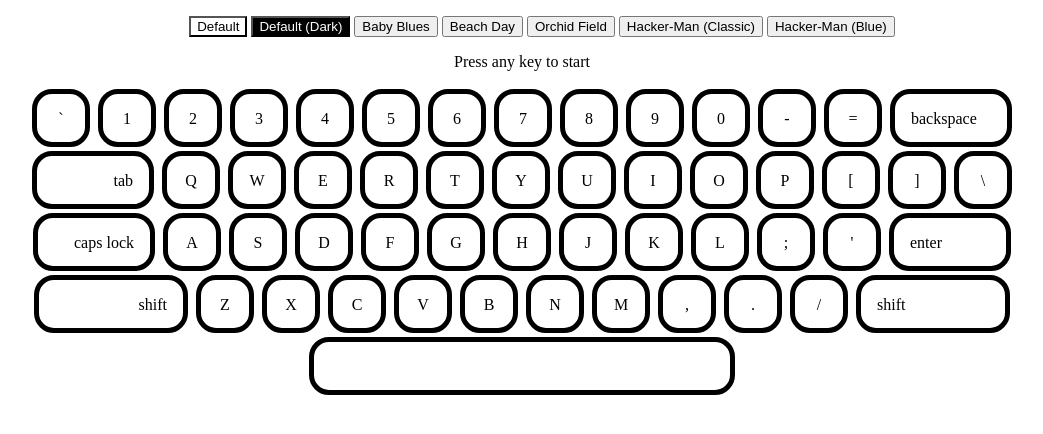
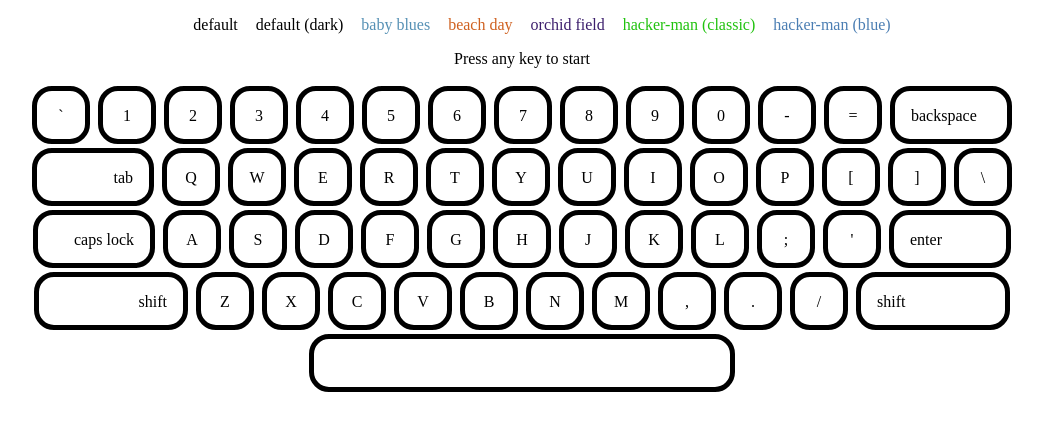
Before and after one commit to ari-gaskins/Pretty_Keyboard, a plain HTML site: page index.html in a window 1280 px wide. Shown: the whole page, without its empty margins (118-1161 px from the left). Drawn offline with Linux system fonts and the light colour scheme.

Commit message:
setup "buttons" for color palettes

```diff
--- a/index.html
+++ b/index.html
@@ -10,19 +10,19 @@
     <body>
         <ul id="colors">
             <!--default is black and white-->
-            <li><button id="default">Default</button></li>
+            <li><a href="" id="default">default</a></li>
             <!--dark mode default-->
-            <li><button id="default-dark">Default (Dark)</button></li>
+            <li><a href="" id="default-dark">default (dark)</a></li>
             <!--color palette #645-->
-            <li><button id="baby-blues">Baby Blues</button></li>
+            <li><a href="" id="baby-blues">baby blues</a></li>
             <!--color palette #425-->
-            <li><button id="beach-day">Beach Day</button></li>
+            <li><a href="" id="beach-day">beach day</a></li>
             <!--color palette #544-->
-            <li><button id="orchid-field">Orchid Field</button></li>
+            <li><a href="" id="orchid-field">orchid field</a></li>
             <!--black and neon green-->
-            <li><button id="hacker-man-classic">Hacker-Man (Classic)</button></li>
+            <li><a href="" id="hacker-man-classic">hacker-man (classic)</a></li>
             <!--dark blue and neon light blue-->
-            <li><button id="hacker-man-blue">Hacker-Man (Blue)</button></li>
+            <li><a href="" id="hacker-man-blue">hacker-man (blue)</a></li>
         </ul>
         <p id="type-test">Press any key to start</p>
         <div id="keyboard">
--- a/styles.css
+++ b/styles.css
@@ -46,17 +46,95 @@ li {
     display: inline;
 }
 
-#default {
+#default, #default-dark {
     color: #000000;
-    background-color: #ffffff;
+    padding: 5px;
+    margin: 2px;
+    text-decoration: none;
 }
 
-#default-dark {
+#default:hover, #default:focus {
+    background-color: #ffffff;
+    border: 2px solid #000000;
+    border-radius: 5px;
+}
+
+#default-dark:hover, #default-dark:focus {
     color: #ffffff;
     background-color: #000000;
+    border: 2px solid #000000;
+    border-radius: 5px;
 }
 
+#baby-blues {
+    color: #5590b4;
+    padding: 5px;
+    margin: 2px;
+    text-decoration: none;
+}
 
+#baby-blues:hover, #baby-blues:focus {
+    color: #c2efff;
+    background-color: #5590b4;
+    border: 2px solid #e0c07b;
+    border-radius: 5px;
+}
+
+#beach-day {
+    color: #cf6120;
+    padding: 5px;
+    margin: 2px;
+    text-decoration: none;
+}
+
+#beach-day:hover, #beach-day:focus {
+    color: #ffffff;
+    background-color: #b6a290;
+    border: 2px solid #cf6120;
+    border-radius: 5px;
+}
+
+#orchid-field {
+    color: #3c1e6c;
+    padding: 5px;
+    margin: 2px;
+    text-decoration: none;
+}
+
+#orchid-field:hover, #orchid-field:focus {
+    color: #f3f0dd;
+    background-color: #884389;
+    border: 2px solid #626b1e;
+    border-radius: 5px;
+}
+
+#hacker-man-classic {
+    color: #20c20e;
+    padding: 5px;
+    margin: 2px;
+    text-decoration: none;
+}
+
+#hacker-man-classic:hover, #hover-man-classic:focus {
+    color: #20c20e;
+    background-color: #000000;
+    border: 2px solid #20c20e;
+    border-radius: 5px;
+}
+
+#hacker-man-blue {
+    color: #4b7eb3;
+    padding: 5px;
+    margin: 2px;
+    text-decoration: none;
+}
+
+#hacker-man-blue:hover, #hacker-man-blue:focus {
+    color: #4b7eb3;
+    background-color: #243c55;
+    border: 2px solid #4b7eb3;
+    border-radius: 5px;
+}
 
 /*normal keys*/
 .key, .primary-key {
```
Also changed, not shown: README.md.
